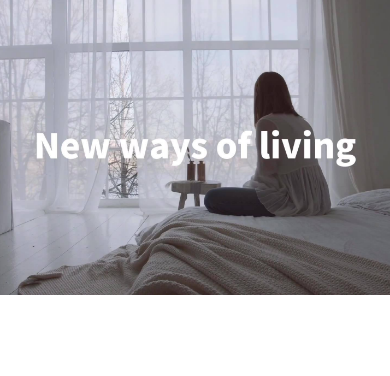
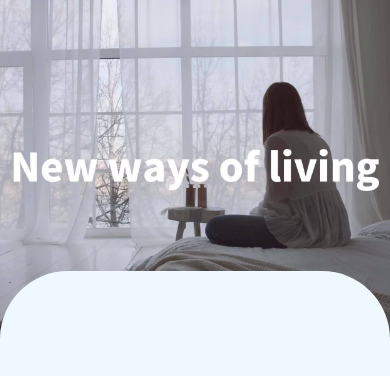
Before and after one commit to Husky931/housing, a React Native app: screen / in a window 390 px wide. Shown: the top 376 px of the page. Built offline with nearby package versions, Linux system fonts and the light colour scheme.

Commit message:
give arc radius to front image

```diff
--- a/App.js
+++ b/App.js
@@ -10,12 +10,10 @@ export default function App() {
           style={styles.img}
           source={require("./front-image.jpg")}
         >
-          {/* <View style={styles.whiteRoundArea}></View> */}
-          {/* <Text style={styles.text}>Mhm</Text> */}
+          <View style={styles.whiteRoundArea}></View>
         </ImageBackground>
       </View>
-
-      <View style={styles.bottomRow}></View>
+      <View style={styles.bottomRow}>{/* <Text>mh</Text> */}</View>
     </View>
   );
 }
@@ -25,25 +23,29 @@ const styles = StyleSheet.create({
     height: "100%",
   },
   topRow: {
-    height: "35%",
+    height: "40%",
     width: "100%",
   },
   img: {
     width: "100%",
     height: "100%",
+    position: "relative",
+    zIndex: 800,
   },
   whiteRoundArea: {
-    height: 10,
-    backgroundColor: "yellow",
-    borderTopLeftRadius: 10,
-    borderTopRightRadius: 10,
-  },
-  text: {
-    color: "black",
+    height: "20%",
+    backgroundColor: "#f0f8ff",
+    position: "absolute",
+    zIndex: 999,
+    bottom: -1,
+    left: 0,
+    right: 0,
+    borderTopLeftRadius: 1000,
+    borderTopRightRadius: 1000,
   },
   bottomRow: {
     width: "100%",
-    // backgroundColor: "#f0f8ff",
-    backgroundColor: "red",
+    backgroundColor: "#f0f8ff",
+    flex: 1,
   },
 });
```
